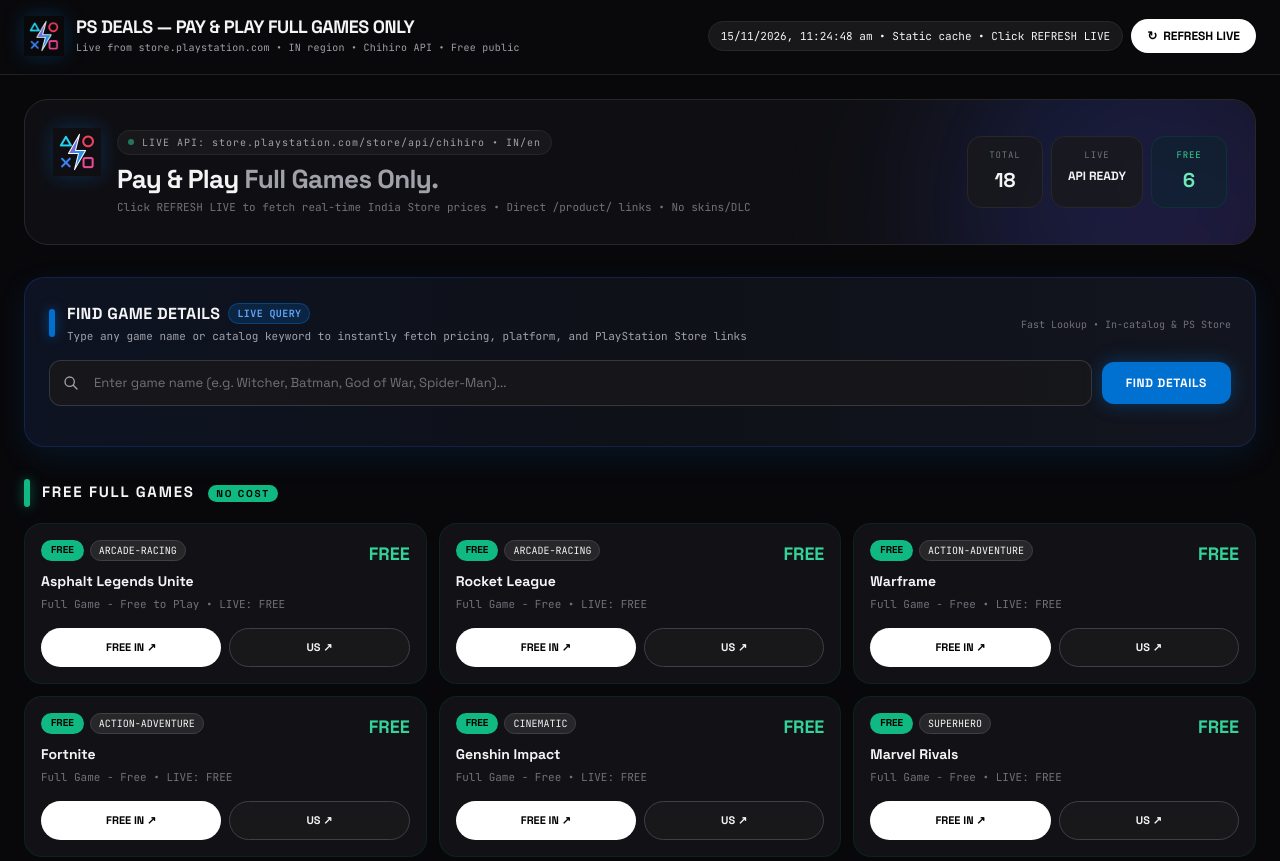
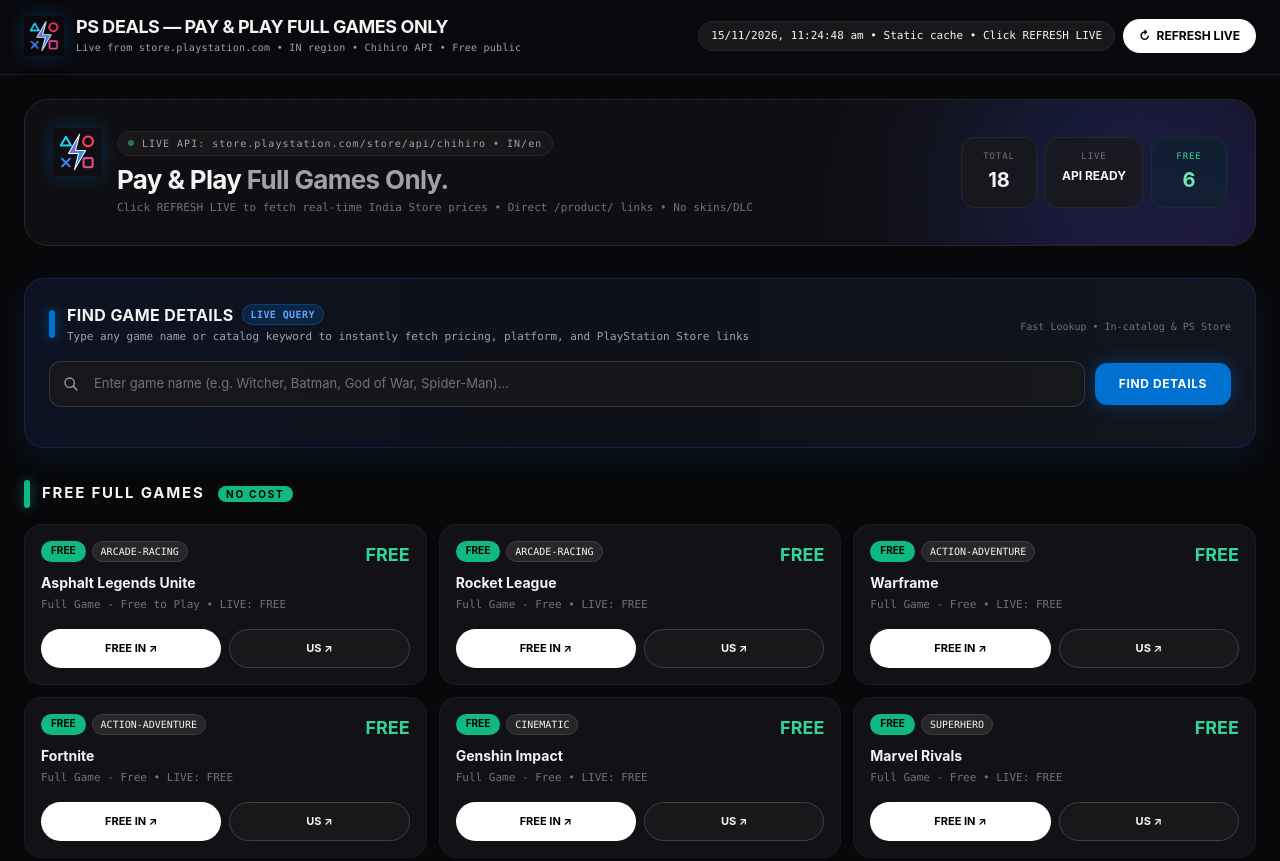
Before and after one commit to codebase-lab-cloud/playstation-deals, a plain HTML site: page index.html in a window 1280 px wide. Shown: the top 861 px of the page. Drawn offline with nearby package versions, Linux system fonts and the light colour scheme.

Commit message:
feat: apply Apple SF Pro typography & iOS native glass styling

```diff
--- a/index.html
+++ b/index.html
@@ -15,11 +15,29 @@
 <link rel="manifest" href="manifest.json?v=20">
 <script src="https://cdn.tailwindcss.com"></script>
 <link href="https://fonts.googleapis.com/css2?family=Space+Grotesk:wght@400;500;700&family=JetBrains+Mono:wght@400;700&display=swap" rel="stylesheet">
-<script>tailwind.config={theme:{extend:{fontFamily:{sans:['Space Grotesk','sans-serif'],mono:['JetBrains Mono','monospace']}}}}</script>
+<script>tailwind.config={theme:{extend:{fontFamily:{sans:['-apple-system','BlinkMacSystemFont','SF Pro Display','SF Pro Text','SF Pro','-system-ui','sans-serif'],mono:['SF Mono','ui-monospace','Menlo','monospace']}}}}</script>
 <style>
 ::-webkit-scrollbar{width:6px;height:6px}::-webkit-scrollbar-thumb{background:#2a2a30;border-radius:10px}
 .glass{backdrop-filter: blur(18px); background: rgba(10,10,12,.92)}
 .grid-pattern{background-image: radial-gradient(circle at 1px 1px, rgba(255,255,255,.06) 1px, transparent 0); background-size: 24px 24px;}
+
+/* Apple iOS Styling */
+body, button, input, select {
+  font-family: -apple-system, BlinkMacSystemFont, "SF Pro Display", "SF Pro Text", "SF Pro", -system-ui, sans-serif !important;
+  -webkit-font-smoothing: antialiased;
+  -moz-osx-font-smoothing: grayscale;
+}
+header.glass {
+  background: rgba(10, 10, 14, 0.82) !important;
+  backdrop-filter: blur(28px) saturate(190%) !important;
+  -webkit-backdrop-filter: blur(28px) saturate(190%) !important;
+  border-bottom: 1px solid rgba(255, 255, 255, 0.08) !important;
+}
+button:active {
+  transform: scale(0.98);
+  transition: transform 0.15s cubic-bezier(0.2, 0.8, 0.2, 1);
+}
+
 </style>
 </head>
 <body class="bg-[#08080b] text-zinc-100 font-sans antialiased">
```
